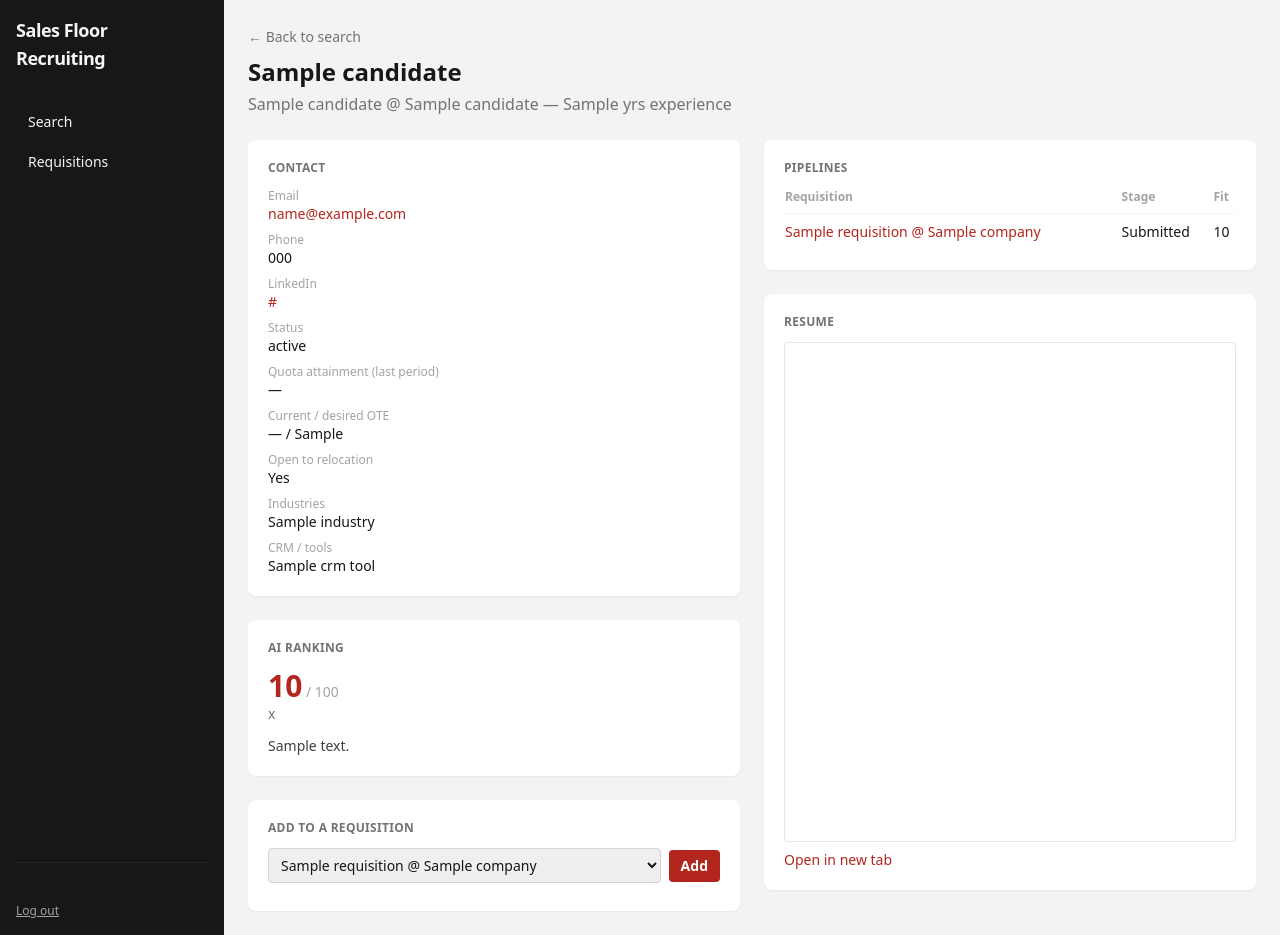
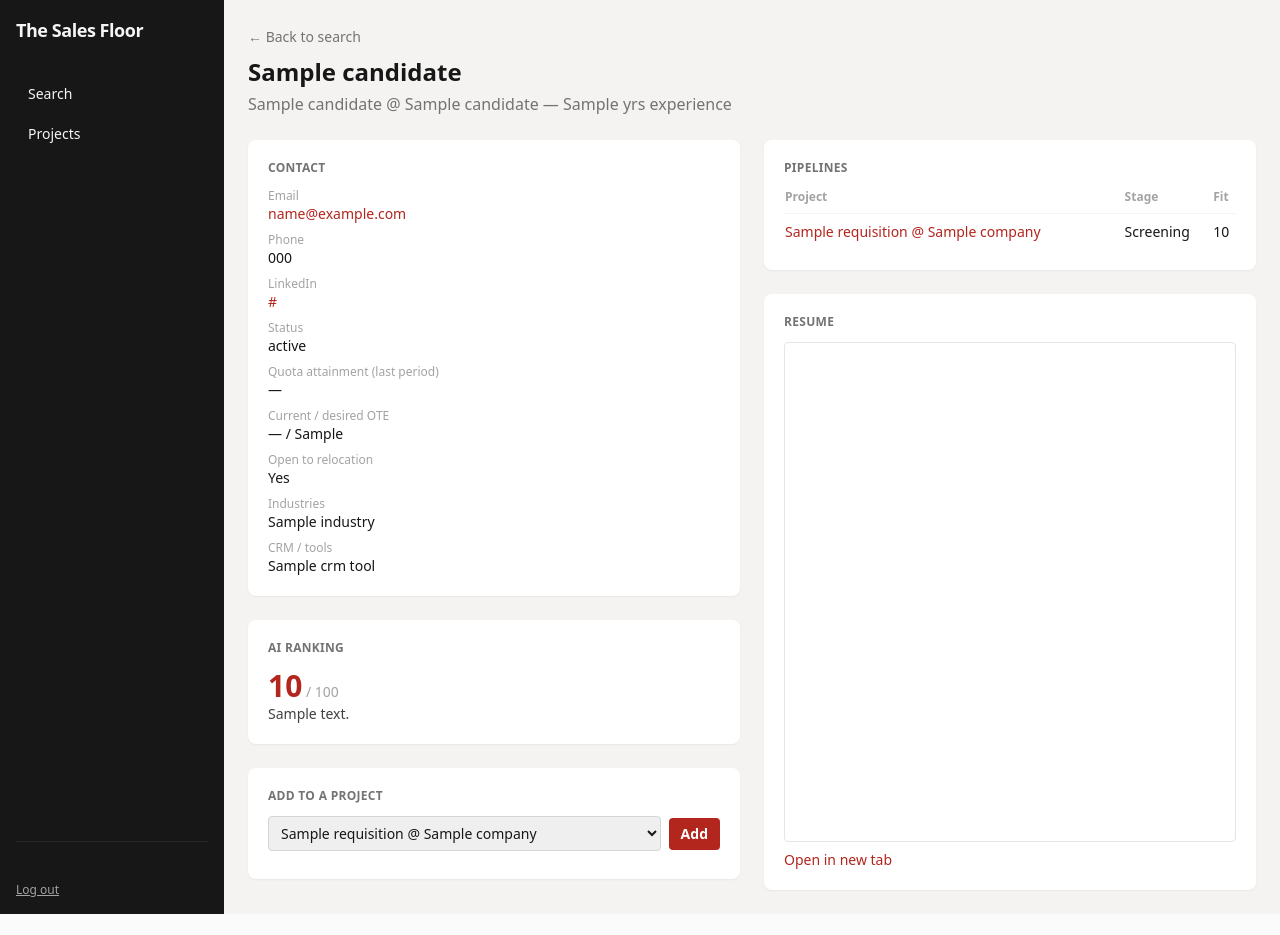
Before and after one commit to Trougz/the-sales-floor, a Django app: template backend/candidates/templates/candidates/portal/candidate_detail.html in a window 1280 px wide. After the commit the page ends 914 px from the top, so only its background shows below. Run offline with Django 5.2, Linux system fonts and the light colour scheme; tables that the repository leaves empty hold one stand-in row (values such as "Sample post"); the template is opened without the code that fills it: values that come from a table or form of the project are taken from there, most other values are stand-ins (such as "Sample title", 1, 10 or a date in 2020); data that the repository does not hold is empty; some libraries are stand-ins or nearby versions.

Commit message:
Portal polish: brand nav, projects rename, screening tie-in
- Sidebar title is just "The Sales Floor" instead of a two-line
  "Sales Floor / Recruiting" wordmark.
- Candidate search now excludes pass_fail='fail' candidates outright
  and drops the pass/fail column/filter -- that flag was only ever
  the AI ranking's first-pass cutoff, not something recruiters filter
  on, so the AI score itself is the only signal shown.
- "Requisitions" renamed to "Projects" throughout the portal UI and
  URL paths (/portal/projects/...); the Requisition model/Python
  identifiers are unchanged since they still describe the same DB
  concept, just not what recruiters call it.
- Match.STAGE_CHOICES renames 'submitted' -> 'screening' (migration
  0017 backfills existing rows); adding a candidate to a project's
  pipeline now also bumps Candidate.status from 'new' to 'screening'
  the first time, so status reflects that they've actually entered a
  process rather than just sitting in the pool.

Co-Authored-By: Claude Sonnet 5 <noreply@anthropic.com>

```diff
--- a/backend/candidates/models.py
+++ b/backend/candidates/models.py
@@ -255,7 +255,7 @@ class Requisition(models.Model):
 
 class Match(models.Model):
     STAGE_CHOICES = [
-        ('submitted', 'Submitted'),
+        ('screening', 'Screening'),
         ('interviewing', 'Interviewing'),
         ('offer', 'Offer'),
         ('placed', 'Placed'),
@@ -264,7 +264,9 @@ class Match(models.Model):
 
     candidate = models.ForeignKey(Candidate, on_delete=models.CASCADE, related_name='matches')
     requisition = models.ForeignKey(Requisition, on_delete=models.CASCADE, related_name='matches')
-    stage = models.CharField(max_length=20, choices=STAGE_CHOICES, default='submitted')
+    # 'screening' (was 'submitted') doubles as the trigger for bumping
+    # Candidate.status from 'new' -- see pipeline_views.create_match.
+    stage = models.CharField(max_length=20, choices=STAGE_CHOICES, default='screening')
     fit_score = models.PositiveSmallIntegerField(
         null=True, blank=True, help_text='0-100, higher is a better fit for this requisition'
     )
--- a/backend/candidates/templates/candidates/portal/_candidate_results.html
+++ b/backend/candidates/templates/candidates/portal/_candidate_results.html
@@ -9,8 +9,7 @@
         <th class="text-left px-4 py-2">Title / company</th>
         <th class="text-left px-4 py-2">Status</th>
         <th class="text-left px-4 py-2">AI score</th>
-        <th class="text-left px-4 py-2">Pass/fail</th>
-        <th class="text-left px-4 py-2">Add to requisition</th>
+        <th class="text-left px-4 py-2">Add to project</th>
       </tr>
     </thead>
     <tbody>
@@ -22,7 +21,6 @@
         <td class="px-4 py-2">{{ candidate.get_current_title_display|default:"—" }} @ {{ candidate.current_company_name }}</td>
         <td class="px-4 py-2">{{ candidate.get_status_display }}</td>
         <td class="px-4 py-2">{{ candidate.ranking_score|default:"—" }}</td>
-        <td class="px-4 py-2">{{ candidate.get_pass_fail_display|default:"—" }}</td>
         <td class="px-4 py-2">
           {% if open_requisitions %}
           <form hx-post="{% url 'portal-create-match' %}" hx-target="#add-status-{{ candidate.id }}" hx-swap="innerHTML"
@@ -37,7 +35,7 @@
           </form>
           <div id="add-status-{{ candidate.id }}" class="text-xs mt-1"></div>
           {% else %}
-          <span class="text-xs text-neutral-400">No open requisitions</span>
+          <span class="text-xs text-neutral-400">No open projects</span>
           {% endif %}
         </td>
       </tr>
--- a/backend/candidates/templates/candidates/portal/base.html
+++ b/backend/candidates/templates/candidates/portal/base.html
@@ -24,7 +24,7 @@
 <body class="bg-cream text-neutral-900 min-h-screen" hx-headers='{"X-CSRFToken": "{{ csrf_token }}"}'>
 <div class="flex min-h-screen">
   <aside class="w-56 shrink-0 bg-neutral-900 text-neutral-100 flex flex-col p-4">
-    <div class="font-bold text-lg mb-8 tracking-tight">Sales Floor<br>Recruiting</div>
+    <div class="font-bold text-lg mb-8 tracking-tight">The Sales Floor</div>
     <nav class="space-y-1 text-sm flex-1">
       <a href="{% url 'portal-candidate-search' %}"
          class="block px-3 py-2 rounded {% if active_nav == 'candidates' %}bg-brand text-white{% else %}hover:bg-neutral-800{% endif %}">
@@ -32,7 +32,7 @@
       </a>
       <a href="{% url 'portal-requisition-list' %}"
          class="block px-3 py-2 rounded {% if active_nav == 'requisitions' %}bg-brand text-white{% else %}hover:bg-neutral-800{% endif %}">
-        Requisitions
+        Projects
       </a>
     </nav>
     <div class="text-xs text-neutral-400 pt-6 border-t border-neutral-800">
--- a/backend/candidates/templates/candidates/portal/candidate_detail.html
+++ b/backend/candidates/templates/candidates/portal/candidate_detail.html
@@ -33,14 +33,14 @@
     <div class="bg-white rounded-lg shadow-sm p-5">
       <h2 class="text-xs uppercase tracking-wide text-neutral-500 font-semibold mb-3">AI ranking</h2>
       <div class="text-3xl font-extrabold text-brand">{{ candidate.ranking_score|default:"—" }}<span class="text-sm text-neutral-400 font-normal"> / 100</span></div>
-      <div class="text-sm text-neutral-500 mb-3">{{ candidate.get_pass_fail_display|default:"Not yet ranked" }}</div>
+      {% if candidate.ranking_score is None %}<div class="text-sm text-neutral-500 mb-3">Not yet ranked</div>{% endif %}
       {% if candidate.ranking_notes %}
       <div class="text-sm whitespace-pre-wrap text-neutral-700">{{ candidate.ranking_notes }}</div>
       {% endif %}
     </div>
 
     <div class="bg-white rounded-lg shadow-sm p-5">
-      <h2 class="text-xs uppercase tracking-wide text-neutral-500 font-semibold mb-3">Add to a requisition</h2>
+      <h2 class="text-xs uppercase tracking-wide text-neutral-500 font-semibold mb-3">Add to a project</h2>
       {% if open_requisitions %}
       <form hx-post="{% url 'portal-create-match' %}" hx-target="#add-status-detail" hx-swap="innerHTML"
             class="flex items-center gap-2">
@@ -54,7 +54,7 @@
       </form>
       <div id="add-status-detail" class="text-sm mt-2"></div>
       {% else %}
-      <p class="text-sm text-neutral-400">No open requisitions this candidate isn't already in.</p>
+      <p class="text-sm text-neutral-400">No open projects this candidate isn't already in.</p>
       {% endif %}
     </div>
   </div>
@@ -64,7 +64,7 @@
       <h2 class="text-xs uppercase tracking-wide text-neutral-500 font-semibold mb-3">Pipelines</h2>
       {% if matches %}
       <table class="w-full text-sm">
-        <thead class="text-xs text-neutral-400"><tr><th class="text-left pb-2">Requisition</th><th class="text-left pb-2">Stage</th><th class="text-left pb-2">Fit</th></tr></thead>
+        <thead class="text-xs text-neutral-400"><tr><th class="text-left pb-2">Project</th><th class="text-left pb-2">Stage</th><th class="text-left pb-2">Fit</th></tr></thead>
         <tbody>
           {% for match in matches %}
           <tr class="border-t border-neutral-100">
--- a/backend/candidates/templates/candidates/portal/candidate_search.html
+++ b/backend/candidates/templates/candidates/portal/candidate_search.html
@@ -24,12 +24,6 @@
       <option value="">Any status</option>
       {% for value, label in status_choices %}
         <option value="{{ value }}" {% if request.GET.status == value %}selected{% endif %}>{{ label }}</option>
-      {% endfor %}
-    </select>
-    <select name="pass_fail" class="border border-neutral-300 rounded-md px-2 py-1.5 text-sm">
-      <option value="">Pass/fail: any</option>
-      {% for value, label in pass_fail_choices %}
-        <option value="{{ value }}" {% if request.GET.pass_fail == value %}selected{% endif %}>{{ label }}</option>
       {% endfor %}
     </select>
     <select name="relocation" class="border border-neutral-300 rounded-md px-2 py-1.5 text-sm">
--- a/backend/candidates/templates/candidates/portal/requisition_detail.html
+++ b/backend/candidates/templates/candidates/portal/requisition_detail.html
@@ -1,7 +1,7 @@
 {% extends "candidates/portal/base.html" %}
 {% block title %}{{ requisition.title }}{% endblock %}
 {% block breadcrumbs %}
-<a href="{% url 'portal-requisition-list' %}" class="text-sm text-neutral-500 hover:underline">← Back to requisitions</a>
+<a href="{% url 'portal-requisition-list' %}" class="text-sm text-neutral-500 hover:underline">← Back to projects</a>
 {% endblock %}
 {% block extra_head %}
 <style>[x-cloak] { display: none !important; }</style>
```
Also changed, not shown: backend/candidates/pipeline_views.py (+8 -2 lines), backend/candidates/portal_urls.py (+8 -5 lines), backend/candidates/portal_views.py (+5 -6 lines), backend/candidates/templates/candidates/portal/requisition_form.html (+4 -4 lines), backend/candidates/templates/candidates/portal/requisition_list.html (+4 -4 lines), backend/candidates/migrations/0017_match_stage_screening.py (added).
